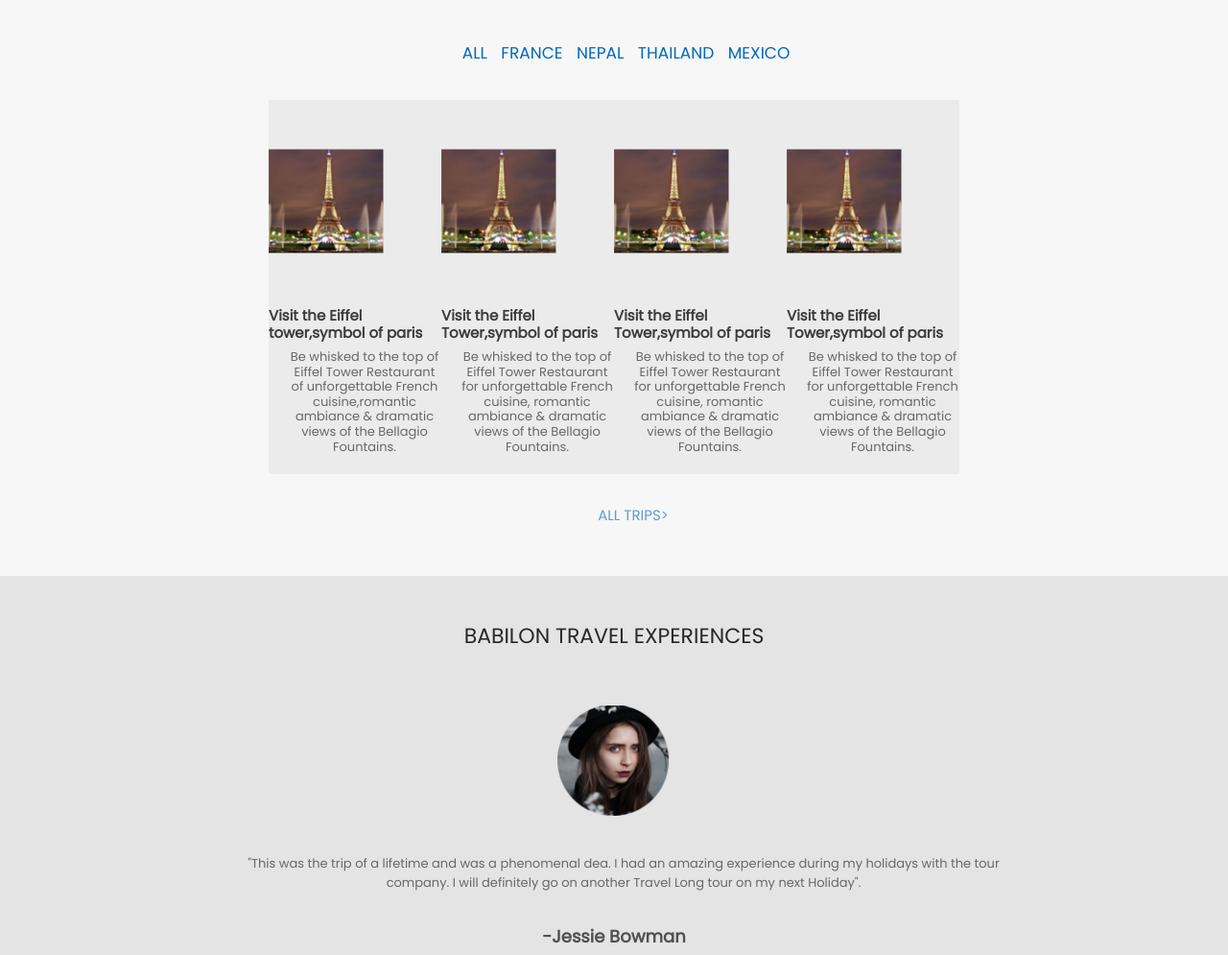
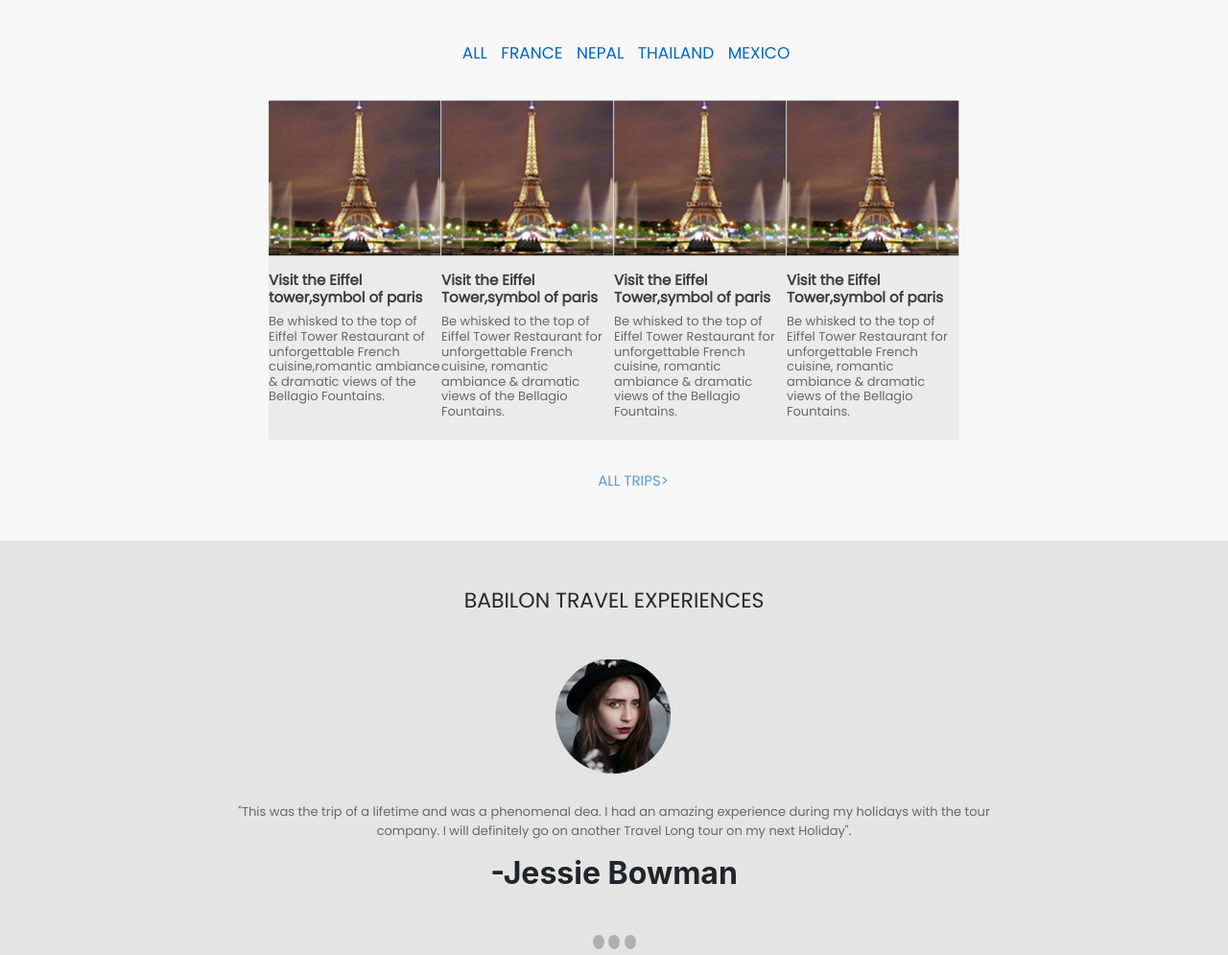
Before and after one commit to CristianMeSu/babilon.com.mx, a plain HTML site: page index.html in a window 1280 px wide. Shown: the part 925-1920 px from the top of the page at 96% size. Drawn offline with nearby package versions, Linux system fonts and the light colour scheme.

Commit message:
actualizacion estilos

```diff
--- a/estilos/estilos.css
+++ b/estilos/estilos.css
@@ -280,24 +280,33 @@ padding-left: 15px;
 
 }
 
-h1{text-decoration; none; color: #282828; font-size: 22px;
-	font-family: 'Poppins', sans-serif;}
-p{
+#cuepo h1{
+	color: #282828; font-size: 22px;
+	font-family: 'Poppins', sans-serif;
+	padding-bottom: 40px;
+}
+#cuepo p{
 	padding-top: 100px;
 	text-align: center;
-	text-decoration; none; color: #515151; font-size: 15px;  padding: 0px 20px;
+	color: #515151; font-size: 15px;  padding: 0px 20px;
 	font-family: 'Poppins', sans-serif;
 
 }
-
-h2{text-decoration; none; color: #515151; font-size: 18px;  padding: 0px 20px;
+#textolily{
+	padding-top: 30px;
+}
+#cuepo h2{
+	color: #515151; font-size: 18px;  padding: 0px 20px;
 	font-family: 'Poppins', sans-serif;
-padding-top: 20px;}
+	padding-top: 20px;
+}
 
 
-img{src:"img/blog1.png"; width:120px; height:120px;
-padding-top: 51px; padding-bottom: 40px;
+#cuepo img{
+	width:120px; height:120px;
+
 }
+
 
 
 #BLOG{
@@ -319,7 +328,11 @@ padding-top: 51px; padding-bottom: 40px;
 }
 
 #Botones button{
-	border-radius: <font style="vertical-align: inherit;"><font style="vertical-align: inherit;">51% 48% 51% 50% / 47% 49% 51% 54%</font></font>
+	width: 10px;
+	height: 15px;
+	border-radius: 51% 49% 49% 51% / 45% 49% 51% 56% ;
+	border: none;
+	background-color: #b0b0b0;
 
 }
 
--- a/index.html
+++ b/index.html
@@ -196,7 +196,7 @@
 			<div class="">
 				<div align="center">
 					<img src="img/blog1.png" class="img-fluid" alt="blog1">
-					<p>"This was the trip of a lifetime and was a phenomenal dea. I had an amazing experience during my holidays with the tour <br>
+					<p id="textolily">"This was the trip of a lifetime and was a phenomenal dea. I had an amazing experience during my holidays with the tour <br>
 
 					company. I will definitely go on another Travel Long tour on my next Holiday".
 
```
